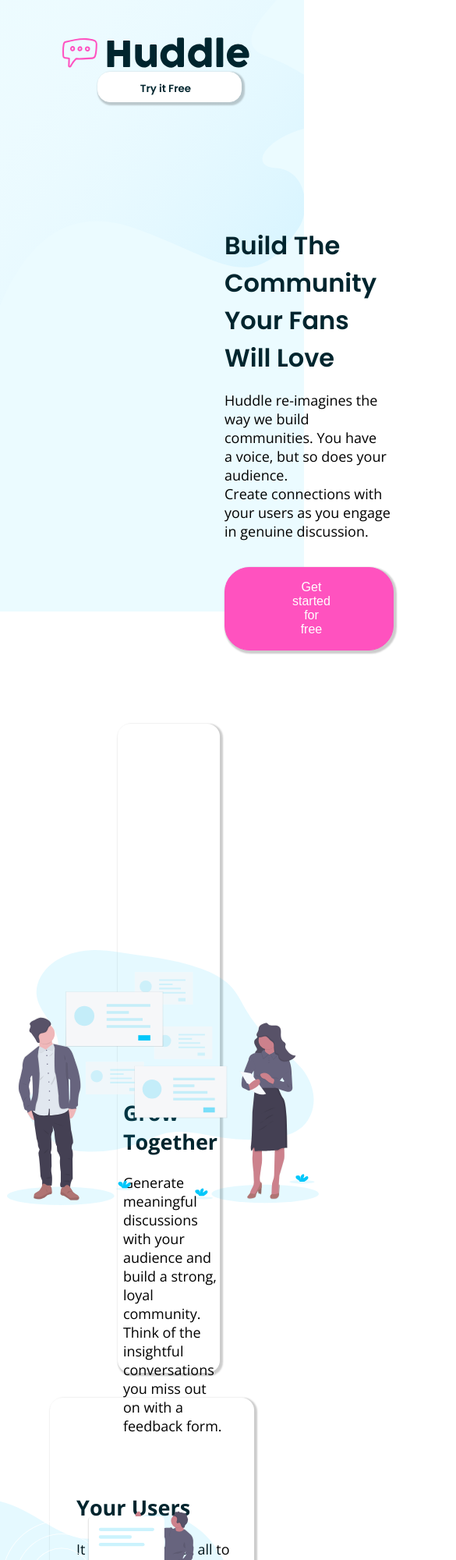
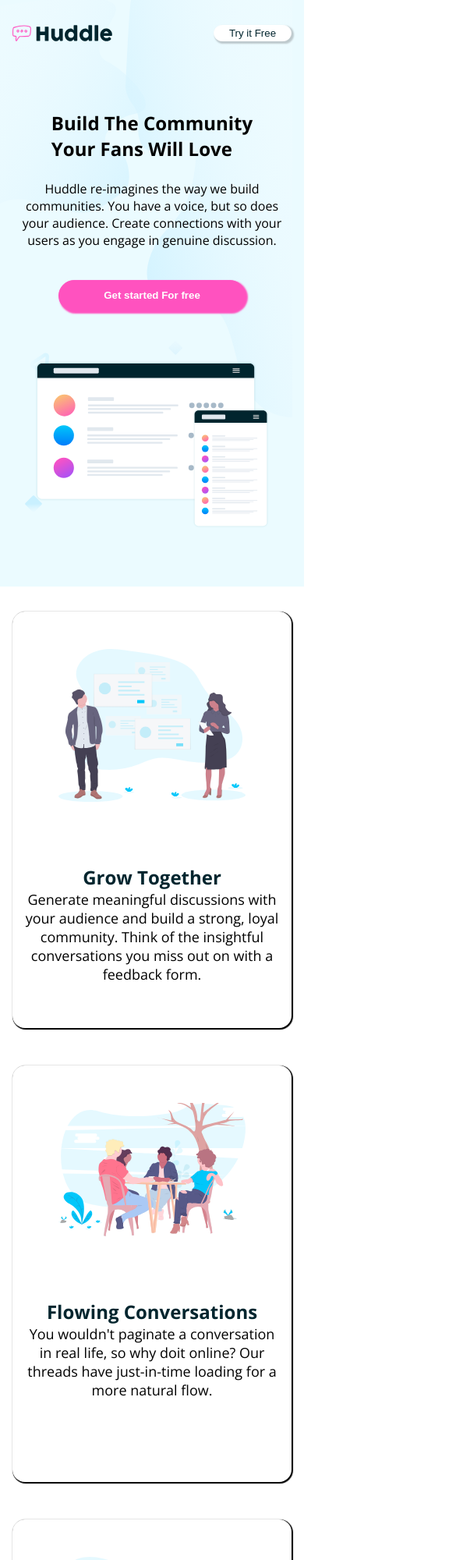
Before and after one commit to JeffreyEj/Huddle-Landing-Page, a plain HTML site: page index.html in a window 390 px wide. Shown: the top 2000 px of the page at 78% size, 585 px wide, since content can reach past the window. Drawn offline with nearby package versions, Linux system fonts and the light colour scheme.

Commit message:
trying mobile-first

```diff
--- a/index.html
+++ b/index.html
@@ -23,11 +23,8 @@
   <!-- === NAVBAR === -->
   <section id="navbar-section">
   <nav id="navbar">
-
-    <div id="header-container">
-      <img src="./src/images/logo.svg" alt="header-logo">
-      <button><span id="header-text">Try it Free</span></button>
-    </div>
+      <img id="nav-img" src="./src/images/logo.svg" alt="header-logo">
+      <button id="nav-button"><span id="header-text">Try it Free</span></button>
   </nav>
 
   <!-- === SLOGAN === -->
@@ -36,13 +33,13 @@
 
     <article id="slogan-text">
       <h1>Build The Community <br> Your Fans Will Love</h1>
-      <p id="slogan-text-2">Huddle re-imagines the way we build communities. You have <br> a voice, but so does your audience.
-        <br>Create connections with your users as you engage in genuine discussion. </p>
-        <button><span>Get started for free</span></button>
+      <p id="slogan-text-2">Huddle re-imagines the way we build communities. You have a voice, but so does your audience.
+        Create connections with your users as you engage in genuine discussion. </p>
+        <button><span>Get started For free</span></button>
+        <div id="img-container">
+        <img src="./src/images/illustration-mockups.svg" alt="">
+      </div>
     </article>
-    <div id="image-container">
-    <img src="./src/images/illustration-mockups.svg" alt="">
-  </div>
   </section>
 
 </section>
@@ -51,49 +48,39 @@
 
     <section id="grow-together">
       <div id="grow-container">
-        <div id="grow-text">
+        <img src="./src/images/illustration-grow-together.svg" alt="">
           <h1>Grow Together</h1>
-          <p>Generate meaningful discussions with your audience and <br> build a strong, loyal community.
-            Think of the insightful <br> conversations you miss out on with a feedback form. </p>
+          <p>Generate meaningful discussions with your audience and build a strong, loyal community.
+            Think of the insightful conversations you miss out on with a feedback form. </p>
         </div>
-        <div id="grow-img">
-          <img src="./src/images/illustration-grow-together.svg" alt="">
-        </div>
-      </div>
+
 
       <!-- Flowing Conversations -->
-
-  <div id="flowing-container">
     <div id="flowing-text">
+      <img src="./src/images/illustration-flowing-conversation.svg" alt="">
       <h1>Flowing Conversations</h1>
-      <p>You wouldn't paginate a conversation in real life, so why do <br> it online? Our threads
-        have just-in-time loading for a more <br> natural flow.
+      <p>You wouldn't paginate a conversation in real life, so why doit online? Our threads
+        have just-in-time loading for a more natural flow.
        </p>
     </div>
-    <div id="flowing-img">
-      <img src="./src/images/illustration-flowing-conversation.svg" alt="">
-    </div>
-  </div>
+
 
    <!-- Your Users -->
 
-   <div id="users-container">
     <div id="users-text">
+      <img src="./src/images/illustration-your-users.svg" alt="">
       <h1>Your Users</h1>
-      <p>It takes no time at all to integrate Huddle with your app's <br> authentication solution.
-        This means, once signed in to <br> your app, your users can start chatting immediately.
+      <p>It takes no time at all to integrate Huddle with your app's authentication solution.
+        This means, once signed in to your app, your users can start chatting immediately.
        </p>
     </div>
-    <div id="users-img">
-      <img src="./src/images/illustration-your-users.svg" alt="">
-    </div>
-  </div>
 </section>
+
 
 
 <!-- Community Card  / footer -->
 
-  <section id="community-card">
+   <section id="community-card">
 
     <div id="community-container">
       <div id="community-text">
@@ -101,10 +88,9 @@
       </div>
       <button id="community-button"><span>Get Started for Free</span></button>
     </div>
+
     <!-- FOOTER -->
     <footer id="huddle-footer">
-
-    </footer>
 
     <div id="contact-details">
       <h1>Huddle</h1>
@@ -138,7 +124,7 @@
 
     <!-- 2 -->
 
-    <div id="contact-details-2">
+     <div id="contact-details-2">
       <span>About Us</span>
       <span>What We Do</span>
       <span>FAQ</span>
@@ -163,6 +149,7 @@
 
 
   </section>
+  </footer>
 
 
 
--- a/src/css/styles.css
+++ b/src/css/styles.css
@@ -50,282 +50,215 @@ body {
     font-family: 'Open Sans', sans-serif;
 }
 
-/* === Navbar === */
+/* === Navbar-Mobile === */
 
 #navbar-section {
-    background-image: url(../images/bg-hero-desktop.svg);
-    background-color: hsl(193, 100%, 96%);
+    background-image: url(../images/bg-hero-mobile.svg);
+    background-color:hsl(193, 100%, 96%);
     background-repeat: no-repeat;
     width: 100%;
-    height: 50rem;
-    position: relative;
-    bottom: 1rem;
-
+    height: 47rem;
 }
 
 #navbar {
     display: flex;
+    position: relative;
+    top: 2rem;
+    padding-right: 1rem;
+    padding-left: 1rem;
+}
+
+#nav-img {
+    width: 8rem;
+    height: auto;
+}
+
+#nav-button {
+    margin-left: auto;
+    border-radius: 1rem;
+    background-color: #FFF;
+    border: 1px solid #FFF;
+    box-shadow: 2px 2px 2px 1px rgba(0, 0, 0, 0.2);
+    color: hsl(192, 100%, 9%);
+    width: 100px;
+}
+
+/* ========================================================= */
+
+
+/* === Slogan-Section === */
+
+#slogan-text {
+    display: flex;
     flex-direction: column;
-    max-width: 95%;
-    align-self: flex-end;
-    margin-left: 5rem;
-    margin-right: 5rem;
+    align-items: center;
     position: relative;
     top: 4rem;
-}
-
-
-#header-container button {
-    border-radius: 1rem;
-    padding-top: 1rem;
-    padding-right: 7rem;
-    background-color: #FFF;
-    border: 1px solid #FFF;
-    box-shadow: 2px 2px 2px 2px rgba(0, 0, 0, 0.2);
-    float: right;
-}
-
-#header-container button:hover {
-    opacity: 0.8;
-}
-
-#header-text {
-    position: relative;
-    left: 3rem;
-    bottom: .3rem;
-    font-family: 'Poppins', sans-serif;
-    color: hsl(192, 100%, 9%);
-}
-
-/* === SLOGAN === */
-
-#slogan-container {
-    display: flex;
-    margin-left: 5rem;
-    margin-top: 14rem;
-    flex-direction: row;
-    position: relative;
-    left: 13rem;
-    max-width: 70%;
-}
-@media (max-width: 1332px) {
-    #slogan-container {
-        max-width: 60%;
-    }
-}
-
-#slogan-text > h1 {
-    color: hsl(192, 100%, 9%);
-    font-family: 'Poppins', sans-serif;
-    font-size: 2rem;
-    margin: 0;
+    padding: 1.5rem;
+    font-size: 1.5rem;
 }
 
 #slogan-text button {
-    margin-top: 1rem;
     border-radius: 2rem;
-    padding-right: 10rem;
-    padding-top: 2rem;
+    width: 240px;
+    height: 40px;
     background-color: hsl(322, 100%, 66%);
     border: 1px solid hsl(322, 100%, 66%);
-    box-shadow: 2px 2px 2px 2px rgba(0, 0, 0, 0.2);
+    box-shadow: 2px 2px 2px 1px hsl(322, 100%, 66%);
+    color: #FFF;
+    font-weight: bold;
+
 }
 
-#slogan-text button:hover {
-    opacity: 0.8;
+#slogan-text-2 {
+    position: relative;
+    bottom: 1.5rem;
+    text-align: center;
+    font-size: 1rem;
 }
 
-#slogan-text span {
-    color: #FFF;
-    font-size: 1rem;
+#slogan-text img {
+    width: 300px;
+    height: auto;
     position: relative;
-    bottom: 1rem;
-    left: 5rem;
-}
-
-/* === Slogan - Image ===*/
-
-#image-container {
-    position: relative;
-    bottom: 6rem;
-    left: 7rem;
-}
-
-#image-container img {
-    width: 80%;
-    height: auto;
+    top: 4rem;
 }
 
 /* === grow-togehter === */
 
  #grow-together {
-    margin-right: 4rem;
-    margin-left: 4rem;
-    margin-top: 8rem;
     display: grid;
-    grid-template-rows: 400px 400px 400px;
-    grid-template-columns: 1fr 1fr 1fr 1fr 1fr 1fr;
+    grid-template-rows: 550px 550px 550px;
+    grid-template-columns: 100%;
     row-gap: 2rem;
-    margin-bottom: 15rem;
+    position: relative;
+    top: 2rem;
+    margin-left: auto;
+    margin-right: auto;
 }
 
 #grow-container {
-    grid-row-start: 1;
-    grid-row-end: 1;
-    grid-column-start: 1;
-    grid-column-end: 7;
-    background-color: #FFF;
-    box-shadow: 2px 2px 2px 2px rgba(0, 0, 0, 0.2);
+    display: flex;
+    flex-direction: column;
+    align-items: center;
     border-radius: 1rem;
+    box-shadow: 1px 1px 1px 1px rgba(0, 0, 0, 1);
+    min-width: 50%;
+    margin-left: 1rem;
+    margin-right: 1rem;
+    margin-bottom: 1rem;
+
 }
 
-#grow-text {
+#grow-container img {
+    width: 15rem;
+    height: auto;
     position: relative;
-    left: 13%;
-    top: 25%;
-    display: inline-block;
+    top: 3rem;
 }
 
-
-#grow-text > h1 {
+#grow-container h1 {
+    position: relative;
+    margin: 0;
+    top: 8rem;
+    margin-bottom: 1rem;
+    font-size: 1.5rem;
     color: hsl(192, 100%, 9%);
 }
 
-#grow-img {
-    display: flex;
-    justify-content: flex-end;
+#grow-container p {
+    text-align: center;
     position: relative;
-    bottom: 35%;
-    right: 10%;
+    margin: 0;
+    top: 7rem;
+    padding-left: 1rem;
+    padding-right: 1rem;
 }
 
-#grow-img > img {
-    width: 25rem;
-    height: auto;
-    grid-column-start: 1;
-}
+/* === flowing conversation === */
 
-
-
-@media (max-width: 1292px) {
-
-    #grow-container {
-        grid-row-start: 1;
-        grid-row-end: 3;
-        grid-column-start: 3;
-        grid-column-end: 6;
-        row-gap: none;
-    }
-
-    #grow-text {
-        position: relative;
-        left: 5%;
-        top: 55%;
-        display: inline-block;
-    }
-
-    #grow-img {
+#flowing-text {
     display: flex;
-        justify-content: center;
-        position: relative;
-        bottom: 22%;
-        right: 6%;
-        max-width: 100vh;
-    }
-
-    #flowing-container {
-        visibility: hidden;
-    }
+    flex-direction: column;
+    align-items: center;
+    border-radius: 1rem;
+    box-shadow: 1px 1px 1px 1px rgba(0, 0, 0, 1);
+    min-width: 50%;
+    margin-left: 1rem;
+    margin-right: 1rem;
+    margin-bottom: 1rem;
 
 }
 
-
-
-/* === flowing conversation === */
-
-#flowing-container {
-    grid-row-start: 2;
-    grid-column-start: 1;
-    grid-column-end: 7;
-    background-color: #FFF;
-    box-shadow: 2px 2px 2px 2px rgba(0, 0, 0, 0.2);
-    border-radius: 1rem;
+#flowing-text img {
+    width: 15rem;
+    height: auto;
+    position: relative;
+    top: 3rem;
 }
 
-
-#flowing-text {
+#flowing-text h1 {
     position: relative;
-    left: 23%;
-    top: 25%;
-    display: inline-block;
+    margin: 0;
+    top: 8rem;
+    margin-bottom: 1rem;
+    font-size: 1.5rem;
+    color: hsl(192, 100%, 9%);
 }
 
-#flowing-text > h1 {
-    color: hsl(192, 100%, 9%);
-    display: inline-block;
+#flowing-text p {
+    text-align: center;
+    position: relative;
+    margin: 0;
+    top: 7rem;
+    padding-left: 1rem;
+    padding-right: 1rem;
 }
 
-#flowing-img {
+/* === Your Users === */
+
+#users-text {
     display: flex;
-    justify-content: flex-end;
-    float: left;
-    position: relative;
-    left: 10%;
-    top: 15%;
+    flex-direction: column;
+    align-items: center;
+    border-radius: 1rem;
+    box-shadow: 1px 1px 1px 1px rgba(0, 0, 0, 1);
+    min-width: 50%;
+    margin-left: 1rem;
+    margin-right: 1rem;
+    margin-bottom: 1rem;
 
 }
 
-#flowing-img > img {
-    width: 25rem;
+#users-text img {
+    width: 15rem;
     height: auto;
-    grid-column-start: 1;
+    position: relative;
+    top: 3rem;
 }
 
-
-/* === Your Users === */
-
-
-#users-container {
-    grid-row-start: 3;
-    grid-column-start: 1;
-    grid-column-end: 7;
-    background-color: #FFF;
-    box-shadow: 2px 2px 2px 2px rgba(0, 0, 0, 0.2);
-    border-radius: 1rem;
-}
-
-#users-text {
+#users-text h1 {
     position: relative;
-    left: 13%;
-    top: 25%;
-    display: inline-block;
-}
-
-#users-text > h1 {
+    margin: 0;
+    top: 8rem;
+    margin-bottom: 1rem;
+    font-size: 1.5rem;
     color: hsl(192, 100%, 9%);
 }
 
-#users-img {
-    display: flex;
-    justify-content: flex-end;
+#users-text p {
+    text-align: center;
     position: relative;
-    bottom: 35%;
-    right: 10%;
+    margin: 0;
+    top: 7rem;
+    padding-left: 1rem;
+    padding-right: 1rem;
 }
-
-#users-img > img {
-    width: 25rem;
-    height: auto;
-    grid-column-start: 1;
-}
-
 
 /* ==== Community Card / Footer === */
 
  #community-card {
-    display: grid;
-    grid-template-rows: 300px 300px 300px 200px;
-    grid-template-columns: .6fr .2fr .6fr .6fr .6fr .6fr;
+
 }
 
 
@@ -468,7 +401,7 @@ body {
     grid-column-end: 6;
     flex-direction: row;
     color: #FFF;
-    height: 3rem;
+    height: auto;
     width: auto;
 }
 
```
Lines whose indentation alone changed are shown as unchanged.
